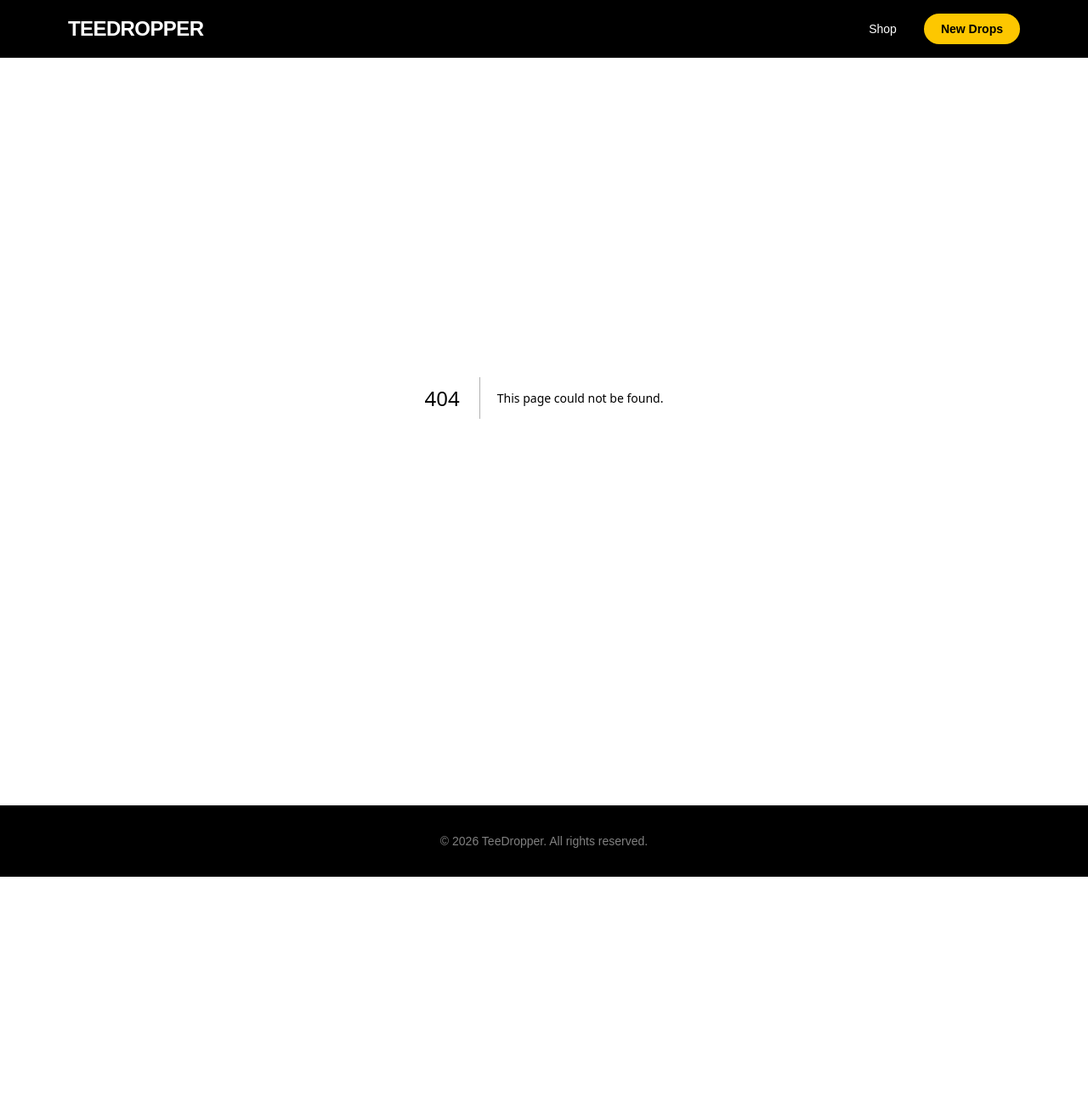
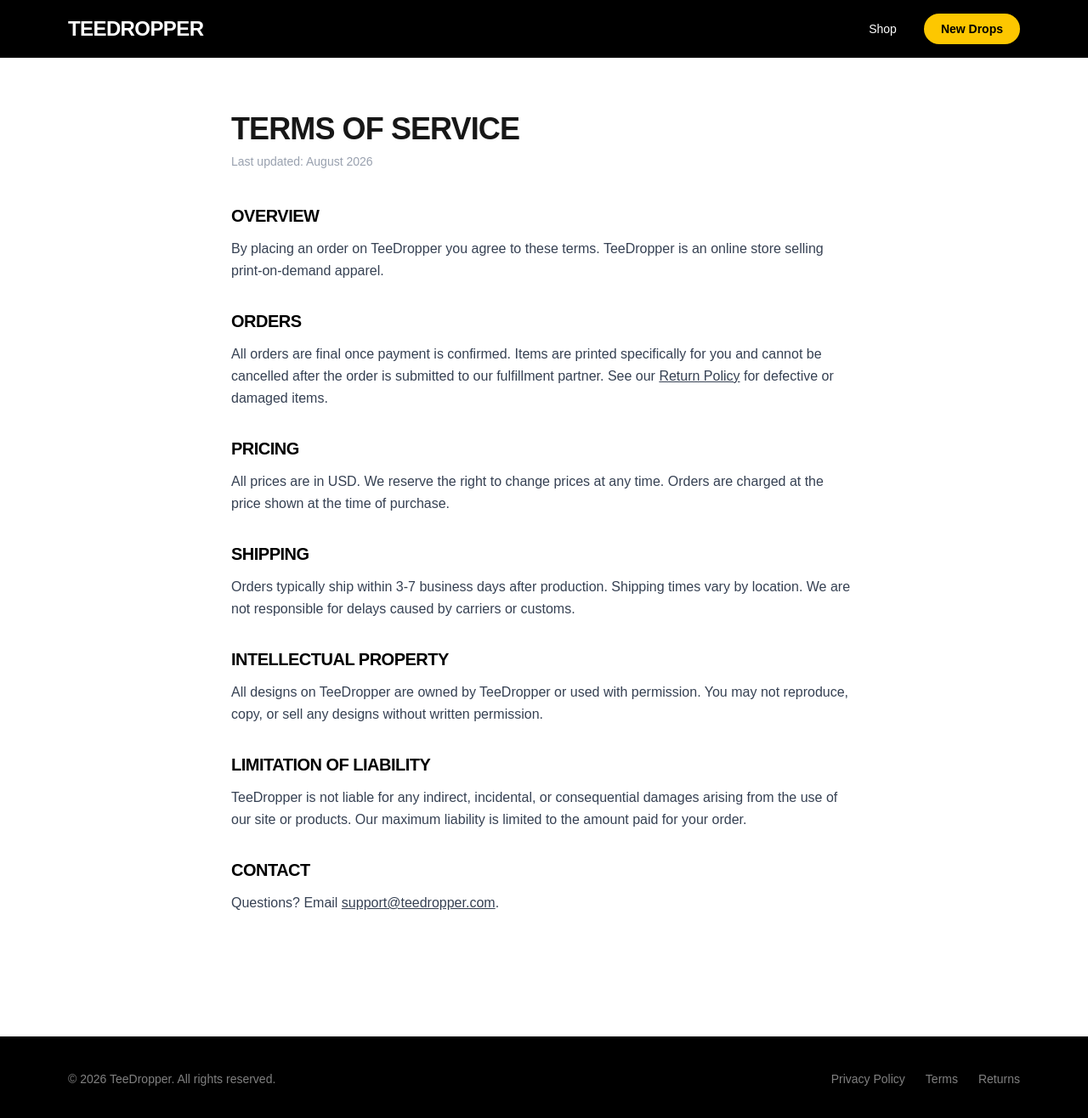
Before and after one commit to christworldorder/teedropper, a Next.js app: page /terms in a window 1280 px wide. Before the commit this address had no page. Shown: the top 1316 px of the page at 85% size. Before the commit the page ends 1032 px from the top, so only its background shows below. Built offline with nearby package versions, Linux system fonts and the light colour scheme.

Commit message:
Add Privacy Policy, Terms, Returns pages and footer links

```diff
--- a/src/app/layout.tsx
+++ b/src/app/layout.tsx
@@ -22,8 +22,15 @@ export default function RootLayout({
       <body className="bg-gray-50 min-h-screen">
         <Navbar />
         <main>{children}</main>
-        <footer className="bg-black text-white text-center py-8 mt-20 text-sm text-white/50">
-          © {new Date().getFullYear()} TeeDropper. All rights reserved.
+        <footer className="bg-black text-white py-10 mt-20 text-sm text-white/50">
+          <div className="max-w-6xl mx-auto px-4 flex flex-col sm:flex-row items-center justify-between gap-4">
+            <span>© {new Date().getFullYear()} TeeDropper. All rights reserved.</span>
+            <div className="flex gap-6">
+              <a href="/privacy-policy" className="hover:text-white transition-colors">Privacy Policy</a>
+              <a href="/terms" className="hover:text-white transition-colors">Terms</a>
+              <a href="/returns" className="hover:text-white transition-colors">Returns</a>
+            </div>
+          </div>
         </footer>
       </body>
     </html>
--- /dev/null
+++ b/src/app/privacy-policy/page.tsx
@@ -0,0 +1,38 @@
+export default function PrivacyPolicy() {
+  return (
+    <div className="max-w-3xl mx-auto px-4 py-16">
+      <h1 className="text-4xl font-black uppercase tracking-tight mb-2">Privacy Policy</h1>
+      <p className="text-gray-400 text-sm mb-10">Last updated: August 2026</p>
+
+      <div className="prose prose-gray max-w-none space-y-8 text-gray-700 leading-relaxed">
+        <section>
+          <h2 className="text-xl font-black uppercase tracking-tight text-black mb-3">What We Collect</h2>
+          <p>When you place an order, we collect your name, email address, and shipping address. Payment information is processed directly by Stripe and is never stored on our servers.</p>
+        </section>
+
+        <section>
+          <h2 className="text-xl font-black uppercase tracking-tight text-black mb-3">How We Use It</h2>
+          <p>Your information is used solely to fulfill your order. We send your name, email, and shipping address to Printful (our print and fulfillment partner) to produce and ship your item. We do not sell, rent, or share your personal information with any third party for marketing purposes.</p>
+        </section>
+
+        <section>
+          <h2 className="text-xl font-black uppercase tracking-tight text-black mb-3">Third-Party Services</h2>
+          <ul className="list-disc pl-5 space-y-2">
+            <li><strong>Stripe</strong> — processes payments securely. See stripe.com/privacy.</li>
+            <li><strong>Printful</strong> — fulfills and ships orders. See printful.com/policies/privacy.</li>
+          </ul>
+        </section>
+
+        <section>
+          <h2 className="text-xl font-black uppercase tracking-tight text-black mb-3">Cookies</h2>
+          <p>We do not use tracking cookies or analytics. Stripe may set cookies during checkout for fraud prevention purposes.</p>
+        </section>
+
+        <section>
+          <h2 className="text-xl font-black uppercase tracking-tight text-black mb-3">Contact</h2>
+          <p>Questions? Email us at <a href="mailto:support@teedropper.com" className="underline hover:text-yellow-500">support@teedropper.com</a>.</p>
+        </section>
+      </div>
+    </div>
+  );
+}
--- /dev/null
+++ b/src/app/returns/page.tsx
@@ -0,0 +1,35 @@
+export default function Returns() {
+  return (
+    <div className="max-w-3xl mx-auto px-4 py-16">
+      <h1 className="text-4xl font-black uppercase tracking-tight mb-2">Return Policy</h1>
+      <p className="text-gray-400 text-sm mb-10">Last updated: August 2026</p>
+
+      <div className="space-y-8 text-gray-700 leading-relaxed">
+        <section>
+          <h2 className="text-xl font-black uppercase tracking-tight text-black mb-3">Print-on-Demand Items</h2>
+          <p>Every item in our store is printed on demand specifically for you. Because of this, <strong>we do not accept returns or exchanges for sizing, color preference, or buyer&apos;s remorse.</strong> Please double-check your size selection before purchasing.</p>
+        </section>
+
+        <section>
+          <h2 className="text-xl font-black uppercase tracking-tight text-black mb-3">Defective or Damaged Items</h2>
+          <p>If your item arrives defective, damaged, or with a printing error, we will replace it at no charge. Email us within <strong>14 days of delivery</strong> at <a href="mailto:support@teedropper.com" className="underline hover:text-yellow-500">support@teedropper.com</a> with your order number and a photo of the issue. We&apos;ll get it sorted fast.</p>
+        </section>
+
+        <section>
+          <h2 className="text-xl font-black uppercase tracking-tight text-black mb-3">Wrong Item Received</h2>
+          <p>If we sent you the wrong item, contact us within 14 days and we will send the correct item immediately at no cost to you.</p>
+        </section>
+
+        <section>
+          <h2 className="text-xl font-black uppercase tracking-tight text-black mb-3">Shipping Issues</h2>
+          <p>If your order is lost in transit, contact us and we will work with our fulfillment partner to resolve it or send a replacement.</p>
+        </section>
+
+        <section>
+          <h2 className="text-xl font-black uppercase tracking-tight text-black mb-3">Contact</h2>
+          <p>Email <a href="mailto:support@teedropper.com" className="underline hover:text-yellow-500">support@teedropper.com</a> with your order number and we will respond within 1-2 business days.</p>
+        </section>
+      </div>
+    </div>
+  );
+}
--- /dev/null
+++ b/src/app/terms/page.tsx
@@ -0,0 +1,45 @@
+export default function Terms() {
+  return (
+    <div className="max-w-3xl mx-auto px-4 py-16">
+      <h1 className="text-4xl font-black uppercase tracking-tight mb-2">Terms of Service</h1>
+      <p className="text-gray-400 text-sm mb-10">Last updated: August 2026</p>
+
+      <div className="space-y-8 text-gray-700 leading-relaxed">
+        <section>
+          <h2 className="text-xl font-black uppercase tracking-tight text-black mb-3">Overview</h2>
+          <p>By placing an order on TeeDropper you agree to these terms. TeeDropper is an online store selling print-on-demand apparel.</p>
+        </section>
+
+        <section>
+          <h2 className="text-xl font-black uppercase tracking-tight text-black mb-3">Orders</h2>
+          <p>All orders are final once payment is confirmed. Items are printed specifically for you and cannot be cancelled after the order is submitted to our fulfillment partner. See our <a href="/returns" className="underline hover:text-yellow-500">Return Policy</a> for defective or damaged items.</p>
+        </section>
+
+        <section>
+          <h2 className="text-xl font-black uppercase tracking-tight text-black mb-3">Pricing</h2>
+          <p>All prices are in USD. We reserve the right to change prices at any time. Orders are charged at the price shown at the time of purchase.</p>
+        </section>
+
+        <section>
+          <h2 className="text-xl font-black uppercase tracking-tight text-black mb-3">Shipping</h2>
+          <p>Orders typically ship within 3-7 business days after production. Shipping times vary by location. We are not responsible for delays caused by carriers or customs.</p>
+        </section>
+
+        <section>
+          <h2 className="text-xl font-black uppercase tracking-tight text-black mb-3">Intellectual Property</h2>
+          <p>All designs on TeeDropper are owned by TeeDropper or used with permission. You may not reproduce, copy, or sell any designs without written permission.</p>
+        </section>
+
+        <section>
+          <h2 className="text-xl font-black uppercase tracking-tight text-black mb-3">Limitation of Liability</h2>
+          <p>TeeDropper is not liable for any indirect, incidental, or consequential damages arising from the use of our site or products. Our maximum liability is limited to the amount paid for your order.</p>
+        </section>
+
+        <section>
+          <h2 className="text-xl font-black uppercase tracking-tight text-black mb-3">Contact</h2>
+          <p>Questions? Email <a href="mailto:support@teedropper.com" className="underline hover:text-yellow-500">support@teedropper.com</a>.</p>
+        </section>
+      </div>
+    </div>
+  );
+}
```
